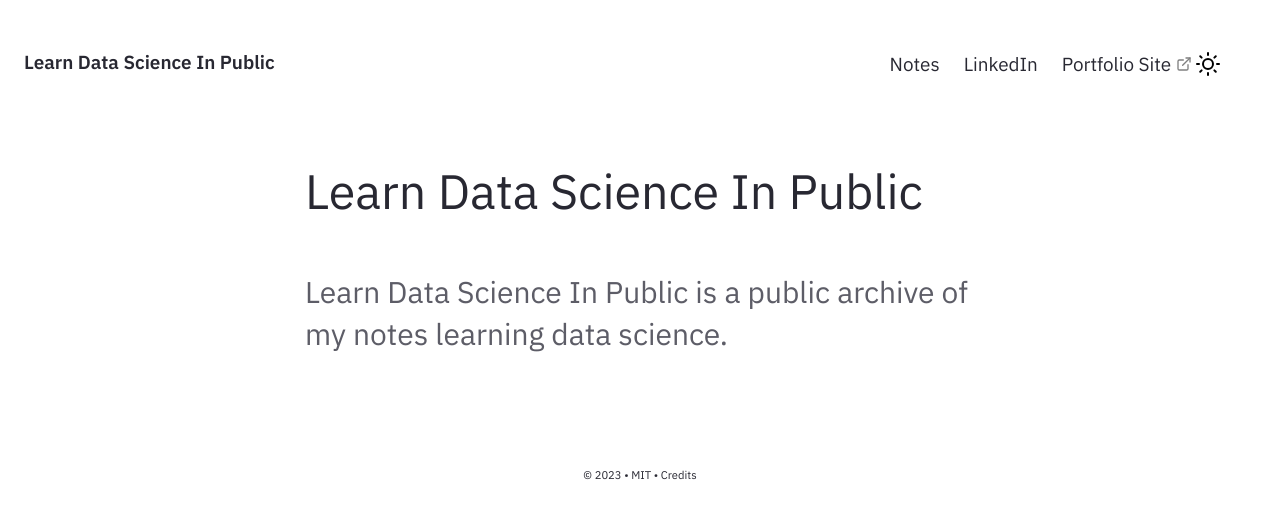
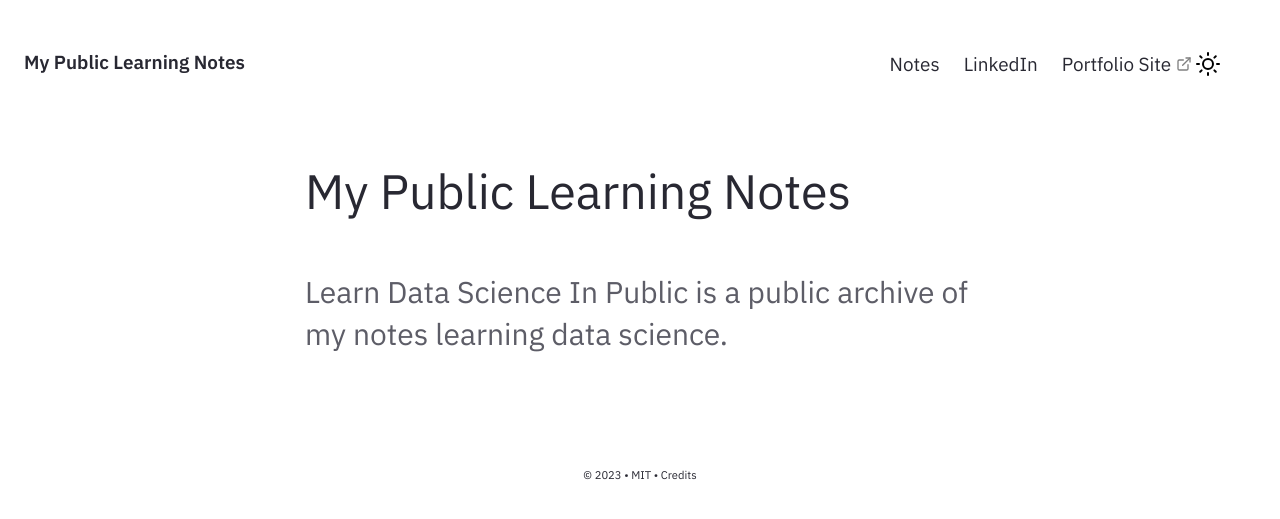
Before and after one commit to hossam-elshabory/learn-ds-in-public, a Jekyll site: the page built from pages/index.md, in a window 1280 px wide. Shown: the top 519 px of the page. Built offline with Jekyll 4.4.1, drawn with Linux system fonts in a browser that asks for light colours.

Commit message:
Update: config.yml

```diff
--- a/_config.yml
+++ b/_config.yml
@@ -27,8 +27,8 @@ baseurl: "/learn-ds-in-public"
 
 # Website Header, Description, Footer year and text.
 # If you are deleting this, make sure you remove it from HTML files too
-heading: Learn Data Science In Public # Change this
-content: Here i will post my notes about learning data science in public.
+heading: My Public Learning Notes # Change this
+content: This is were i publish my learning digital notes.
 copyright:
   year: © 2023
   msg: MIT
```
